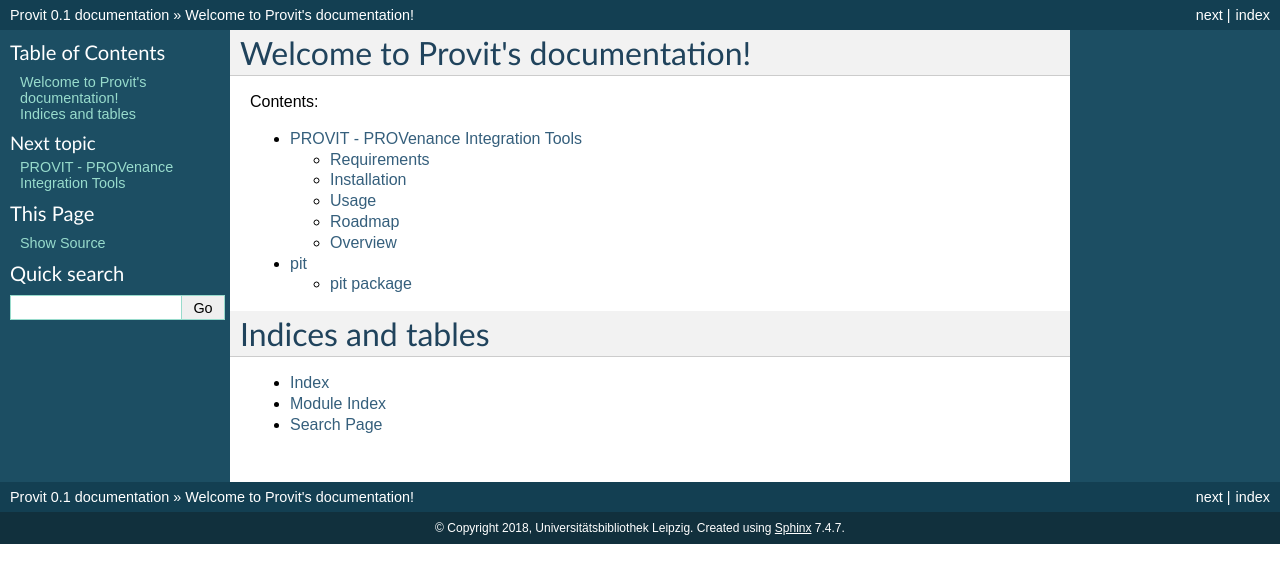
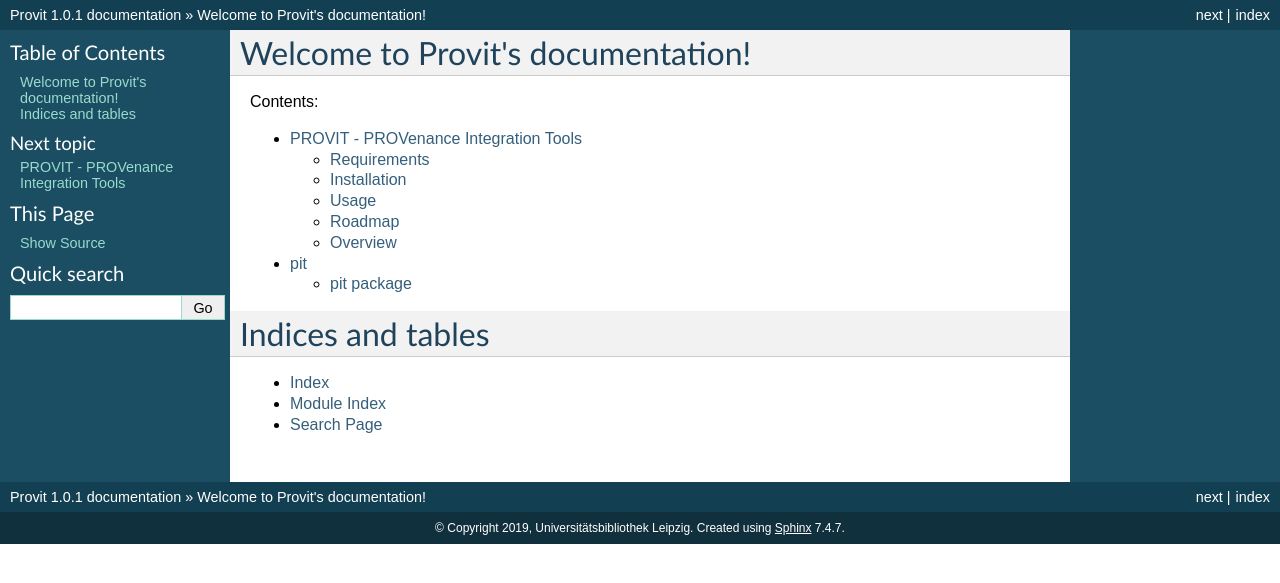
Before and after one commit to diggr/pit, a Sphinx documentation site: the page built from docs/source/index.rst, in a window 1280 px wide. Shown: the top 583 px of the page. Built offline with Sphinx 7.4.7, drawn with Linux system fonts in a browser that asks for light colours.

Commit message:
update doc to 2019

```diff
--- a/docs/source/conf.py
+++ b/docs/source/conf.py
@@ -20,13 +20,13 @@
 # -- Project information -----------------------------------------------------
 
 project = 'Provit'
-copyright = '2018, Universitätsbibliothek Leipzig'
+copyright = '2019, Universitätsbibliothek Leipzig'
 author = 'Universitätsbibliothek Leipzig'
 
 # The short X.Y version
 version = ''
 # The full version, including alpha/beta/rc tags
-release = '0.1'
+release = '1.0.1'
 
 
 # -- General configuration ---------------------------------------------------
```
